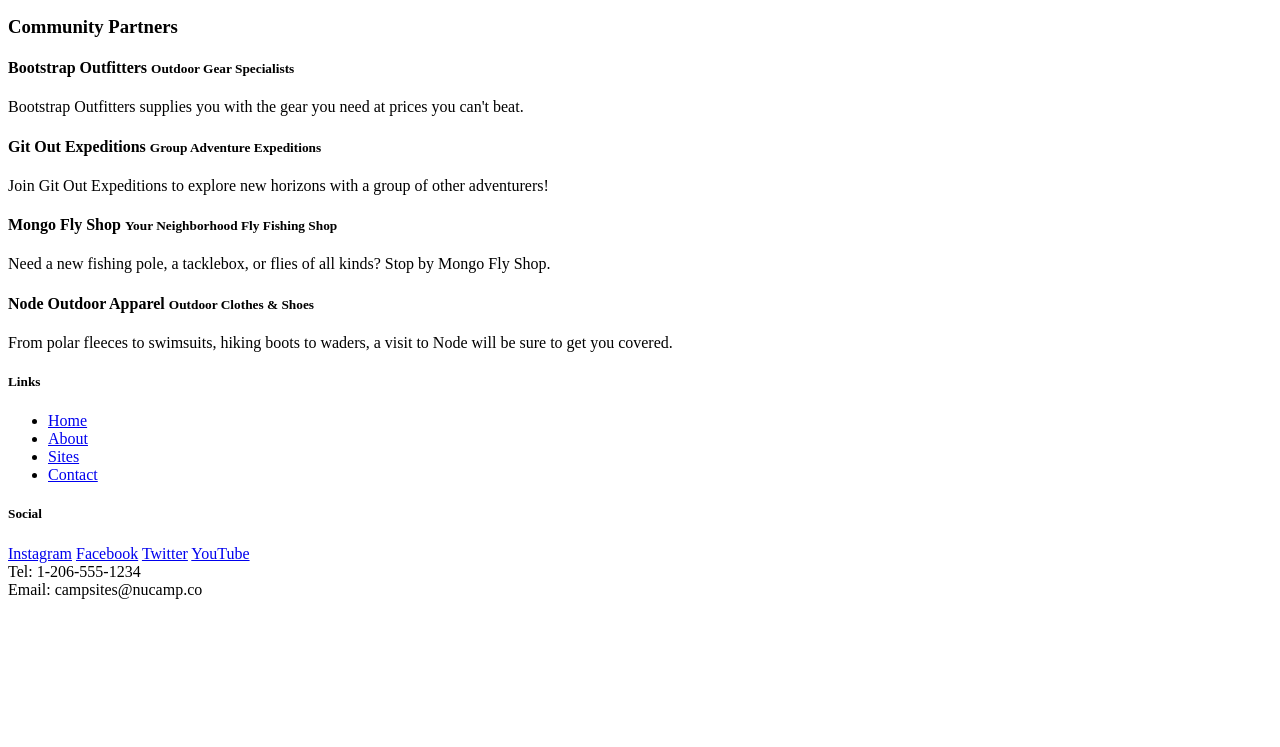
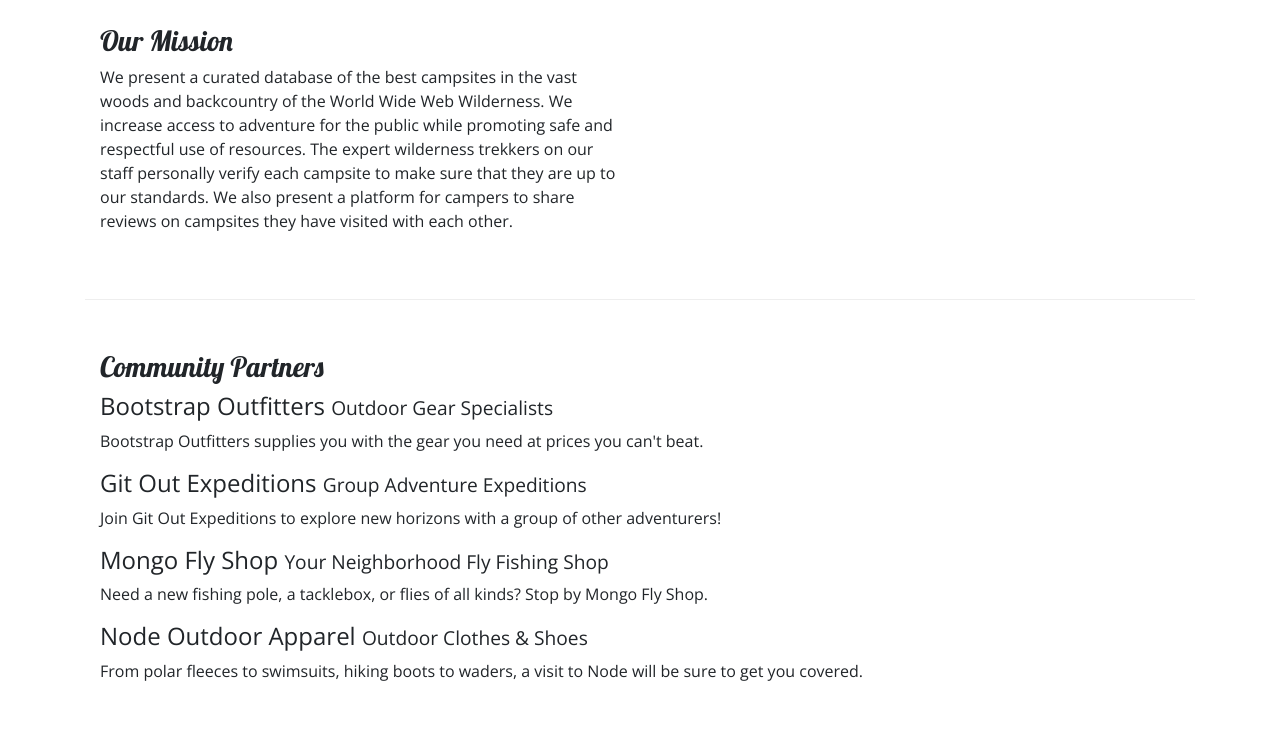
Before and after one commit to hiluck4/2-Bootstrap, a website: page aboutus.html in a window 1280 px wide. Shown: the part 292-1039 px from the top of the page. Before the commit the page ends 899 px from the top, so only its background shows below. Drawn offline with nearby package versions, Linux system fonts and the light colour scheme.

Commit message:
Altered Grid Adjustments

```diff
--- a/aboutus.html
+++ b/aboutus.html
@@ -6,6 +6,12 @@
     <meta charset="utf-8" />
     <meta name="viewport" content="width=device-width, initial-scale=1" />
 
+    <!-- Bootstrap CSS -->
+    <link rel="stylesheet" href="node_modules/bootstrap/dist/css/bootstrap.min.css" />
+
+    <!-- Additional CSS must be placed after Bootstrap CSS -->
+    <link rel="stylesheet" href="https://fonts.googleapis.com/css?family=Lobster|Open+Sans" />
+    <link rel="stylesheet" href="css/styles.css" />
     <title>NuCamp: A Better Way To Camp</title>
 </head>
 
@@ -22,32 +28,36 @@
         </div>
     </header>
 
-    <div>
-        <div>
-            <div>
+    <div class="container">
+        <div class="row">
+            <div class="col-lg">
                <h2>About Us</h2>
                <hr />
             </div>
         </div>
 
-        <div>
-            <div>
+        <div class="container">
+            <div class="row row-content">
+                <div class="col-sm-6">
                     <h3>Our Mission</h3>
                     <p>We present a curated database of the best campsites in the vast woods and backcountry of the World Wide Web Wilderness. We increase access to adventure for the public while promoting safe and respectful use of resources. The expert wilderness trekkers on our staff personally verify each campsite to make sure that they are up to our standards. We also present a platform for campers to share reviews on campsites they have visited with each other.</p>
                 </div>
             </div>
+        </div>
 
-        <div>
-            <div>
+        <div class="container">
+            <div class="row row-content">
+                <div class="col-lg">
                     <h3>Community Partners</h3>
                     <h4>Bootstrap Outfitters <small>Outdoor Gear Specialists</small></h4>
-                <p>Bootstrap Outfitters supplies you with the gear you need at prices you can't beat.</p>
+                    <p class="d-none d-sm-block">Bootstrap Outfitters supplies you with the gear you need at prices you can't beat.</p>
                     <h4>Git Out Expeditions <small>Group Adventure Expeditions</small></h4>
-                <p>Join Git Out Expeditions to explore new horizons with a group of other adventurers!</p>
+                    <p class="d-none d-sm-block">Join Git Out Expeditions to explore new horizons with a group of other adventurers!</p>
                     <h4>Mongo Fly Shop <small>Your Neighborhood Fly Fishing Shop</small></h4>
-                <p>Need a new fishing pole, a tacklebox, or flies of all kinds? Stop by Mongo Fly Shop.</p>
+                    <p class="d-none d-sm-block">Need a new fishing pole, a tacklebox, or flies of all kinds? Stop by Mongo Fly Shop.</p>
                     <h4>Node Outdoor Apparel <small>Outdoor Clothes & Shoes</small></h4>
-                <p>From polar fleeces to swimsuits, hiking boots to waders, a visit to Node will be sure to get you covered.</p>
+                    <p class="d-none d-sm-block">From polar fleeces to swimsuits, hiking boots to waders, a visit to Node will be sure to get you covered.</p>
+                </div>
             </div>
         </div>
     </div>
@@ -79,6 +89,11 @@
         </div>
     </footer>
 
+    <!-- jQuery must come first, then Popper.js, then the Bootstrap JavaScript plugins.-->
+    <script src="node_modules/jquery/dist/jquery.slim.min.js"></script>
+    <script src="node_modules/popper.js/dist/umd/popper.min.js"></script>
+    <script src="node_modules/bootstrap/dist/js/bootstrap.min.js"></script>
+
 </body>
 
 </html>
```
Also changed, not shown: index.html (+3 -3 lines). Lines whose indentation alone changed are shown as unchanged.
